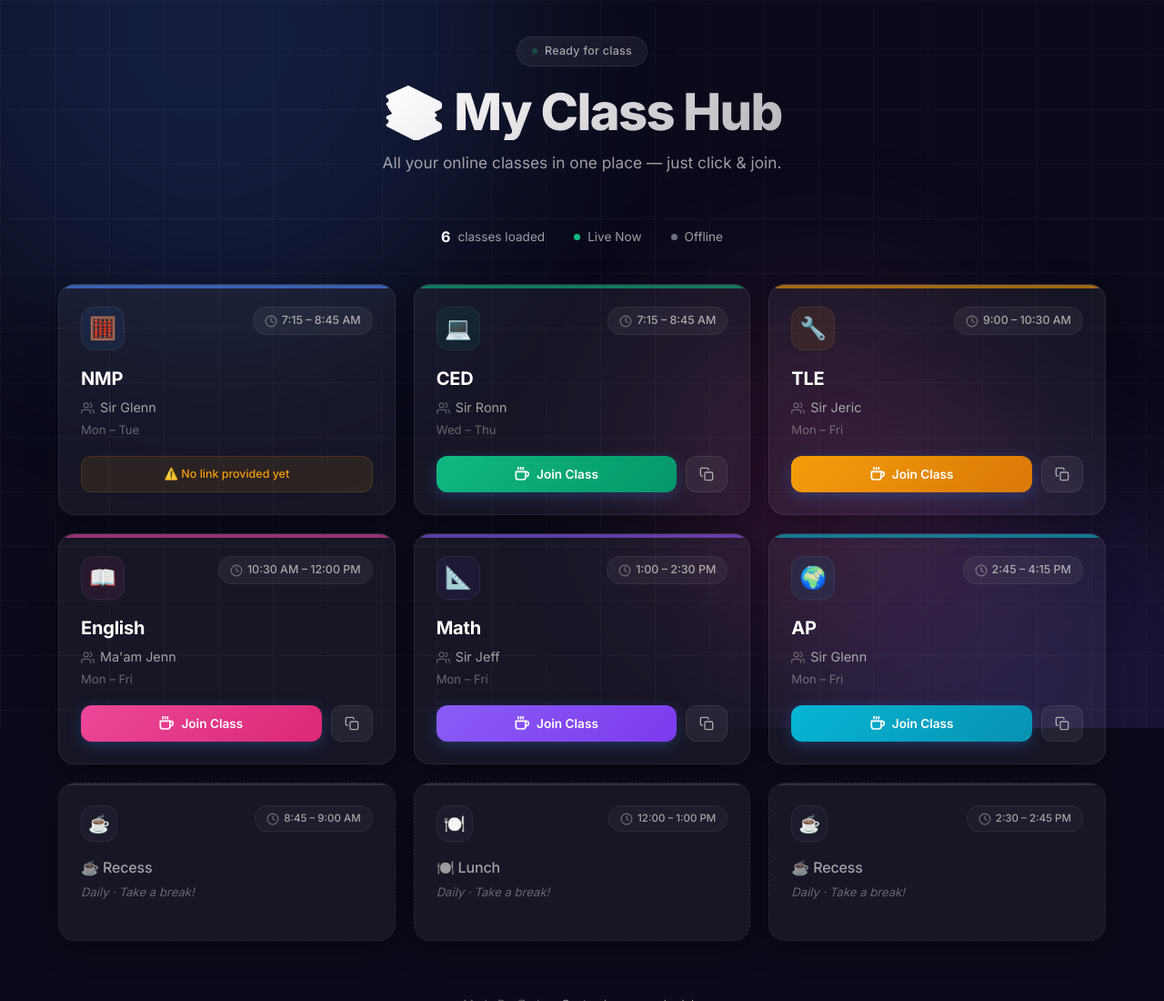
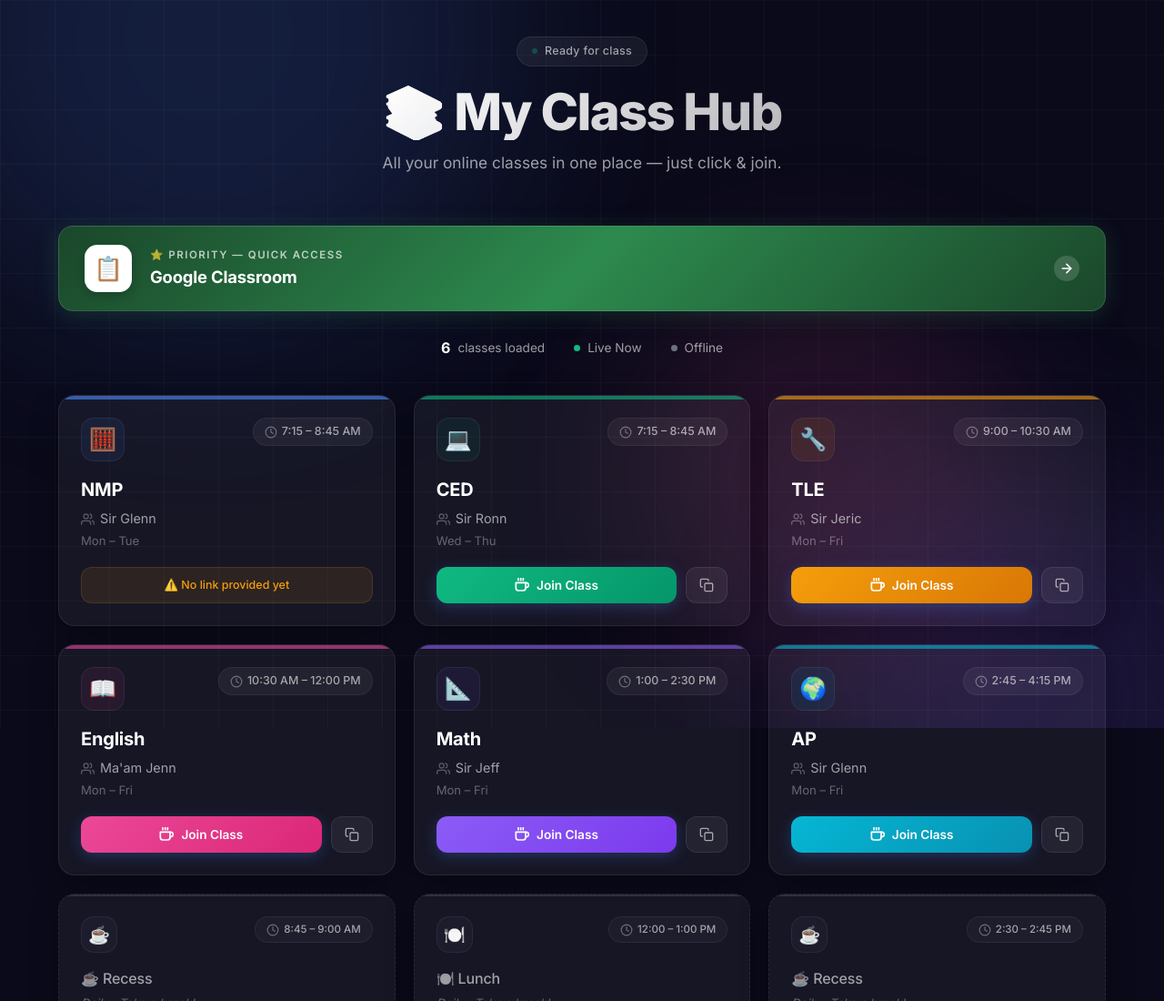
Before and after one commit to HanZaod/class-hub, a plain HTML site: page index.html in a window 1280 px wide. Shown: the top 1100 px of the page at 91% size. Drawn offline with Linux system fonts and the light colour scheme.

Commit message:
Update index.html

```diff
--- a/index.html
+++ b/index.html
@@ -163,6 +163,109 @@
       max-width: 480px;
       margin: 0 auto;
       font-weight: 400;
+    }
+
+    /* ===== Google Classroom Banner ===== */
+    .gc-banner {
+      display: flex;
+      align-items: center;
+      gap: 20px;
+      background: linear-gradient(135deg, #1a472a 0%, #2d8a4e 50%, #1a472a 100%);
+      border: 1px solid rgba(255,255,255,0.12);
+      border-radius: 16px;
+      padding: 20px 28px;
+      margin-bottom: 28px;
+      animation: fadeInDown 0.8s ease-out 0.05s both;
+      box-shadow: 0 4px 24px rgba(45, 138, 78, 0.25);
+      transition: all var(--transition-smooth);
+      cursor: pointer;
+      text-decoration: none;
+      color: #fff;
+      position: relative;
+      overflow: hidden;
+    }
+
+    .gc-banner::before {
+      content: '';
+      position: absolute;
+      inset: 0;
+      background: linear-gradient(105deg, transparent 30%, rgba(255,255,255,0.06) 35%, rgba(255,255,255,0.1) 40%, transparent 45%);
+      opacity: 0;
+      transition: opacity 0.6s;
+      pointer-events: none;
+    }
+
+    .gc-banner:hover {
+      transform: translateY(-3px) scale(1.01);
+      box-shadow: 0 8px 32px rgba(45, 138, 78, 0.4);
+      border-color: rgba(255,255,255,0.2);
+    }
+
+    .gc-banner:hover::before {
+      opacity: 1;
+    }
+
+    .gc-banner:active {
+      transform: translateY(0) scale(0.99);
+    }
+
+    .gc-icon {
+      width: 52px;
+      height: 52px;
+      background: #fff;
+      border-radius: 14px;
+      display: flex;
+      align-items: center;
+      justify-content: center;
+      font-size: 1.6rem;
+      flex-shrink: 0;
+      box-shadow: 0 4px 12px rgba(0,0,0,0.2);
+      transition: transform var(--transition-smooth);
+    }
+
+    .gc-banner:hover .gc-icon {
+      transform: scale(1.08) rotate(-3deg);
+    }
+
+    .gc-content {
+      flex: 1;
+    }
+
+    .gc-label {
+      font-size: 0.72rem;
+      font-weight: 600;
+      text-transform: uppercase;
+      letter-spacing: 1.5px;
+      opacity: 0.7;
+      margin-bottom: 2px;
+    }
+
+    .gc-title {
+      font-size: 1.15rem;
+      font-weight: 700;
+      letter-spacing: -0.01em;
+    }
+
+    .gc-arrow {
+      width: 28px;
+      height: 28px;
+      background: rgba(255,255,255,0.15);
+      border-radius: 50%;
+      display: flex;
+      align-items: center;
+      justify-content: center;
+      flex-shrink: 0;
+      transition: all var(--transition-smooth);
+    }
+
+    .gc-arrow svg {
+      width: 16px;
+      height: 16px;
+    }
+
+    .gc-banner:hover .gc-arrow {
+      background: rgba(255,255,255,0.25);
+      transform: translateX(3px);
     }
 
     /* ===== Class Count & Status Bar ===== */
@@ -563,6 +666,20 @@
       <p>All your online classes in one place — just click & join.</p>
     </header>
 
+    <!-- Google Classroom Banner (Priority) -->
+    <a href="https://classroom.google.com" target="_blank" rel="noopener noreferrer" class="gc-banner" aria-label="Open Google Classroom">
+      <div class="gc-icon">📋</div>
+      <div class="gc-content">
+        <div class="gc-label">⭐ Priority — Quick Access</div>
+        <div class="gc-title">Google Classroom</div>
+      </div>
+      <div class="gc-arrow">
+        <svg viewBox="0 0 24 24" fill="none" stroke="currentColor" stroke-width="2.5" stroke-linecap="round" stroke-linejoin="round">
+          <line x1="5" y1="12" x2="19" y2="12"/><polyline points="12 5 19 12 12 19"/>
+        </svg>
+      </div>
+    </a>
+
     <!-- Status Bar -->
     <div class="status-bar">
       <div class="status-item">
```
